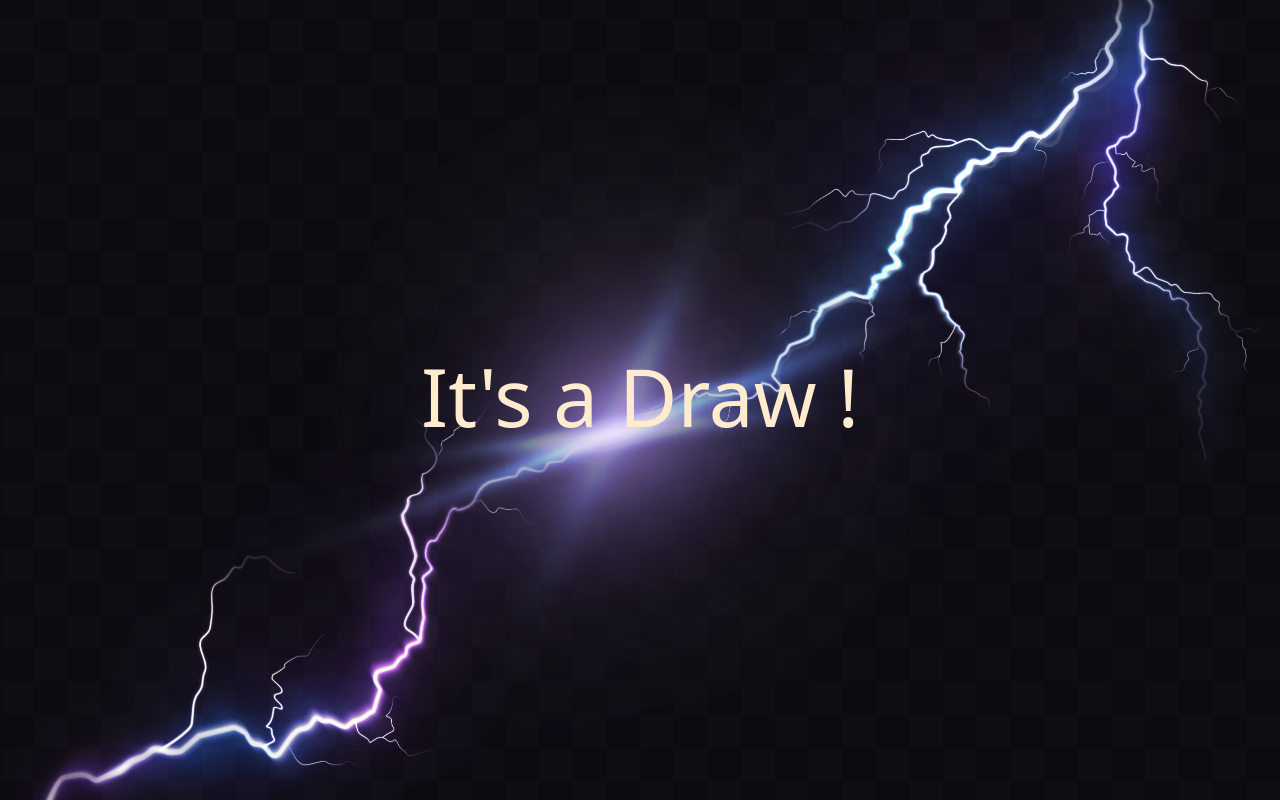
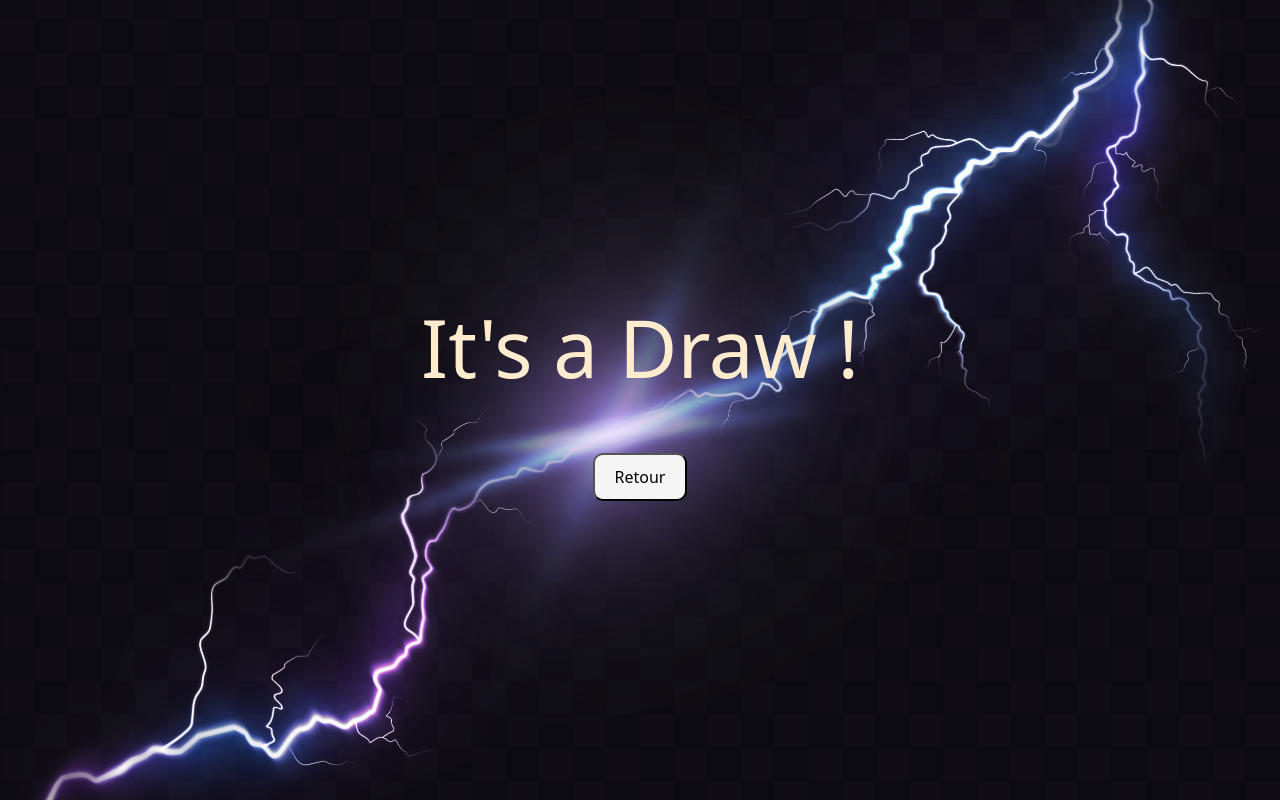
Before and after one commit to alexandreg67/typescript-quest, an Angular app: page /draw in a window 1280 px wide. Built offline with nearby package versions, Linux system fonts and the light colour scheme.

Commit message:
ajout boutton retour ecran draw

```diff
--- a/src/app/classe/mock-opponent.ts
+++ b/src/app/classe/mock-opponent.ts
@@ -5,7 +5,7 @@ export const OPPENENTS = [
     {
         id: 1,
         name: "Louis",
-        life: 160,
+        life: 180,
         power: 15,
         attaqueSpeciale: 10,
         picture: "../assets/squelette_epee.jpg",
@@ -20,7 +20,7 @@ export const OPPENENTS = [
     {
         id: 2,
         name: "Jeremy",
-        life: 160,
+        life: 180,
         power: 15,
         attaqueSpeciale: 10,
         picture: "../assets/squelette_hache.jpg",
--- a/src/app/draw/draw.component.css
+++ b/src/app/draw/draw.component.css
@@ -8,6 +8,7 @@
     color: blanchedalmond;
     height: 100vh;
     display: flex;
+    flex-direction: column;
     justify-content: center;
     align-items: center;
 }
@@ -15,3 +16,10 @@
 h1 {
     font-size: 5rem;
 }
+
+button {
+    padding: 10px 20px;
+    background-color: #f5f5f5;
+    margin-top: 50px;
+    border-radius: 10px;
+}
--- a/src/app/draw/draw.component.html
+++ b/src/app/draw/draw.component.html
@@ -1,5 +1,5 @@
 <div class="ecranAcceuil">
 
     <h1>It's a Draw !</h1>
-
+    <button [routerLink]="['']">Retour</button>
 </div>
```
